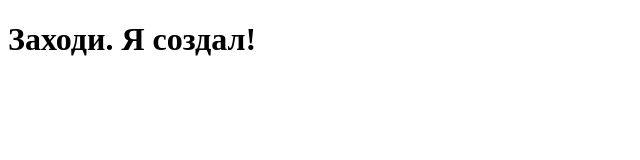
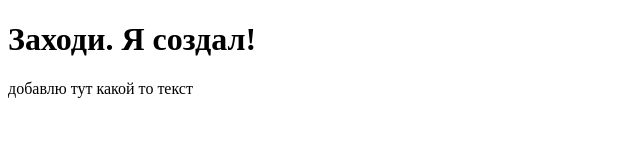
Before and after one commit to bonusdiez/SuperShop, a plain HTML site: page index.html in a window 1280 px wide. Shown: the whole page, without its empty margins (0-640 px from the left). Drawn offline with Linux system fonts and the light colour scheme.

Commit message:
добавил какой то текст

```diff
--- a/index.html
+++ b/index.html
@@ -8,5 +8,7 @@
 </head>
 <body>
   <h1>Заходи. Я создал!</h1>
+
+  <p>добавлю тут какой то текст</p>
 </body>
 </html>
```
